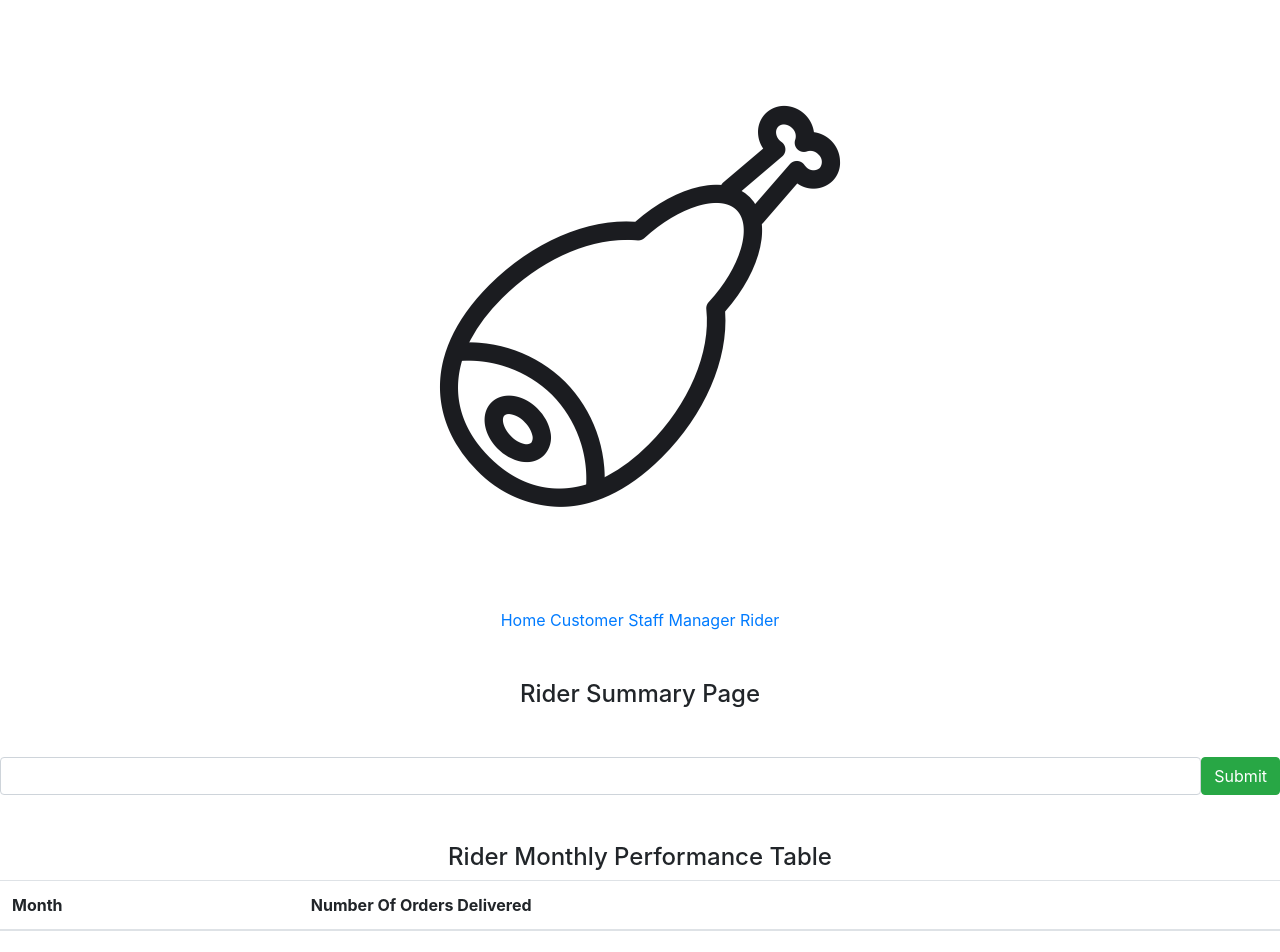
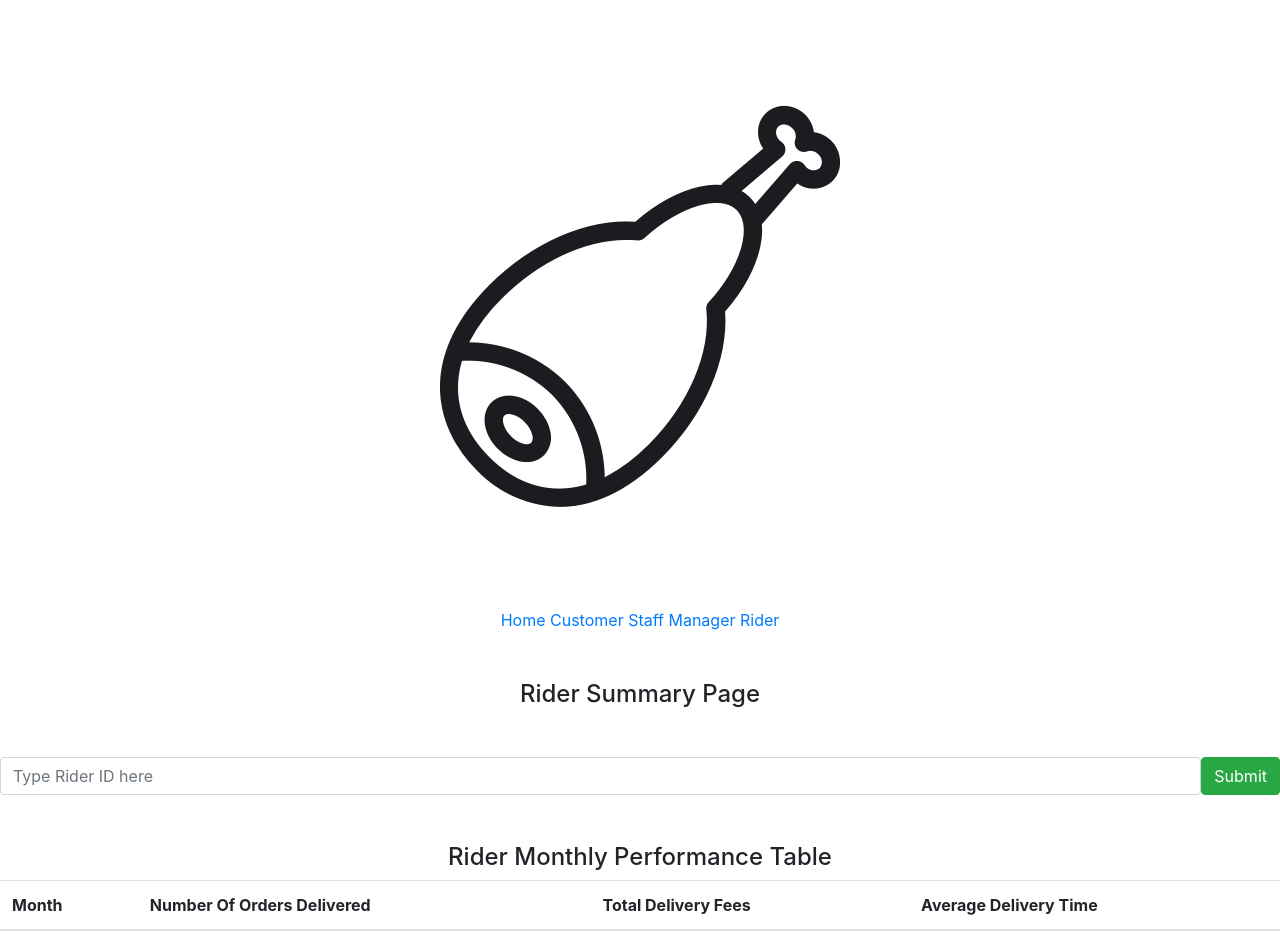
Before and after one commit to fuadsahmawi/HungryVery, a React (Create React App) app in the folder frontend/: page /rider in a window 1280 px wide. Shown: the top 952 px of the page. Built offline with nearby package versions, Linux system fonts and the light colour scheme.

Commit message:
Minor update to rider page

```diff
--- a/frontend/src/components/RiderSummary.js
+++ b/frontend/src/components/RiderSummary.js
@@ -28,6 +28,7 @@ const RiderSummary = () => {
                     type="text"
                     className="form-control"
                     value={riderid}
+                    placeholder="Type Rider ID here"
                     onChange={e => setRider(e.target.value)}>
                 </input>
                 <button className="btn btn-success">Submit</button>
@@ -38,9 +39,8 @@ const RiderSummary = () => {
                     <tr>
                         <th>Month</th>
                         <th>Number Of Orders Delivered</th>
-                        {/* <th>Average Delivery Time</th>
-                        <th>Number of ratings over all orders</th>
-                        <th>Average Rating</th> */}
+                        <th>Total Delivery Fees</th>
+                        <th>Average Delivery Time</th>
                     </tr>
                 </thead>
                 <tbody>
@@ -48,6 +48,8 @@ const RiderSummary = () => {
                         <tr>
                             <td>{summary.month}</td>
                             <td>{summary.numberoforders}</td>
+                            <td>{summary.totaldeliveryfees}</td>
+                            <td>{summary.averagedeliverytime}</td>
                         </tr>
                     ))}
                 </tbody>
```
